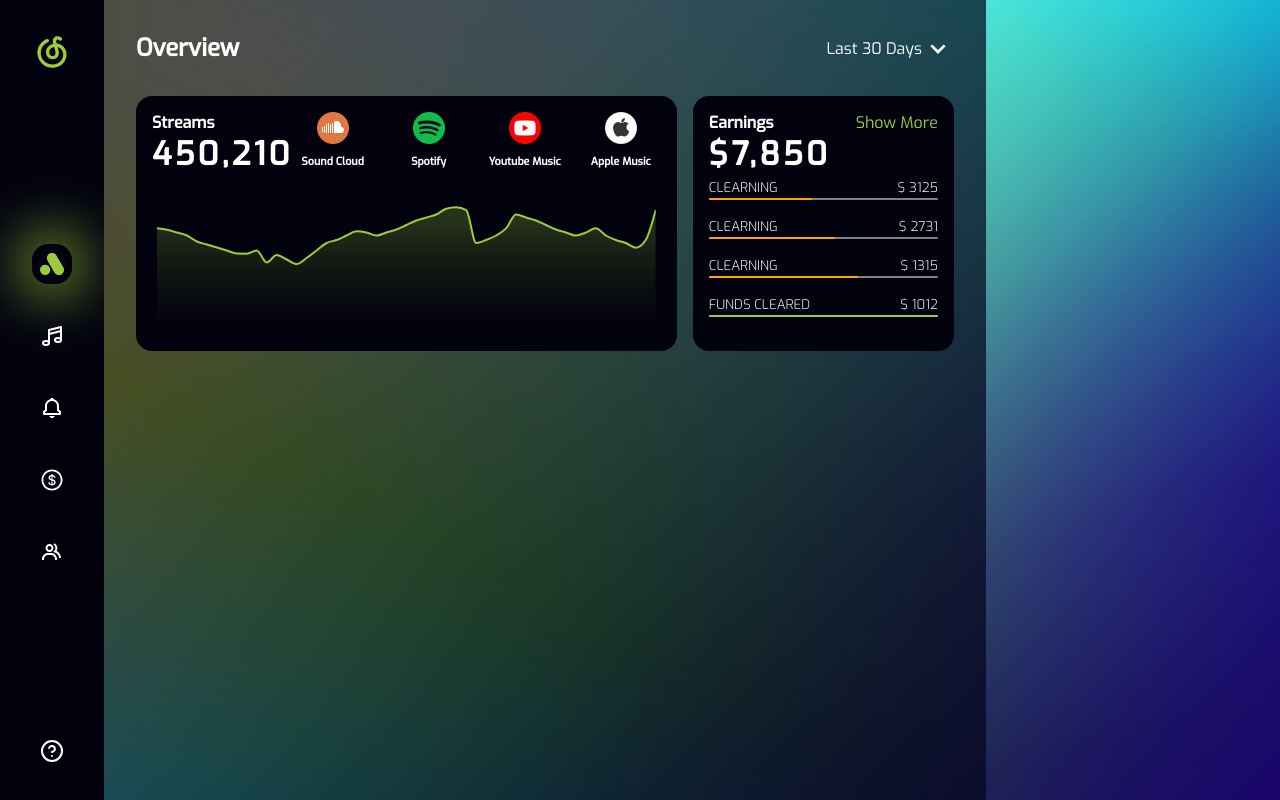
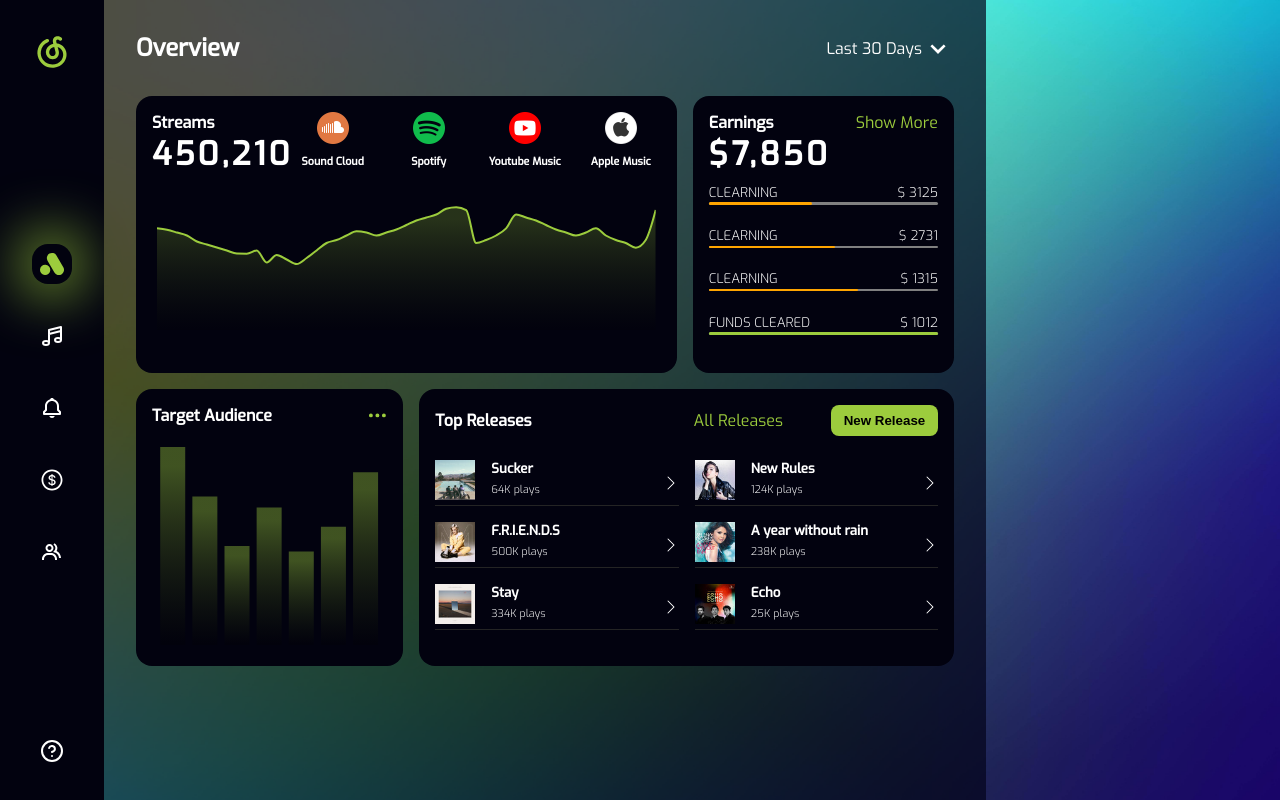
Before and after one commit to rvela042/React-Music-Dashboard, a React (Create React App) app: page / in a window 1280 px wide. Built offline with nearby package versions, Linux system fonts and the light colour scheme.

Commit message:
added the top releases card

```diff
--- a/src/components/Dashboard.jsx
+++ b/src/components/Dashboard.jsx
@@ -44,4 +44,5 @@
       gap: 1rem;
     }
   }
+
 `;
--- a/src/components/TargetAudeince.jsx
+++ b/src/components/TargetAudeince.jsx
@@ -26,7 +26,67 @@
       uv: 3490,
     },
   ];
-  return <Section></Section>;
+  return (
+    <Section>
+      <div className="title-container">
+        <div className="title">
+          <h4>Target Audience</h4>
+          <BsThreeDots />
+        </div>
+      </div>
+      <div className="chart">
+        <ResponsiveContainer width="100%" height="100%">
+          <BarChart width={500} height={300} data={data}>
+            <Tooltip cursor={{ fill: "#3d741d7a" }} />
+            <defs>
+              <linearGradient id="colorview" x1="0" y1="0" x2="0" y2="1">
+                <stop
+                  offset="40%"
+                  stopColor="var(--primary-color)"
+                  stopOpacity={0.8}
+                />
+                <stop offset="80%" stopColor="#000000ff" stopOpacity={0.3} />
+              </linearGradient>
+            </defs>
+            <Bar
+              dataKey="uv"
+              stackId="a"
+              fill="url(#colorview)"
+              animationBegin={800}
+              animationDuration={2000}
+            />
+          </BarChart>
+        </ResponsiveContainer>
+      </div>
+    </Section>
+  );
 }
 
-const Section = styled.section``;
+const Section = styled.section`
+  ${applyCardStyles}
+  color:white;
+  display: flex;
+  flex-direction: column;
+  justify-content: space-between;
+  .title-container {
+    margin-bottom: 1rem;
+    .title {
+      display: flex;
+      justify-content: space-between;
+      svg {
+        color: var(--primary-color);
+        font-size: 1.3rem;
+        cursor: pointer;
+      }
+    }
+  }
+  .chart {
+    height: 13rem;
+    .recharts-default-tooltip {
+      background-color: var(--dark-background-color) !important;
+      border: none !important;
+      border-radius: 1rem;
+      box-shadow: 0 0 60px 8px var(--primary-color);
+    }
+  }
+`;
--- a/src/components/TopReleases.jsx
+++ b/src/components/TopReleases.jsx
@@ -41,7 +41,92 @@
       image: music6,
     },
   ];
-  return <Section></Section>;
+  return (
+  <Section>
+    <div className="title-container">
+      <div className="title">
+        <h4>Top Releases</h4>
+      </div>
+      <div className="filters">
+        <span>All Releases</span>
+        <button>New Release</button>
+      </div>
+    </div>
+    <div className="musics">
+      {music.map(({ title, plays, image }) => {
+          return (
+            <div className="music" key={title}>
+              <div className="details">
+                <div className="image">
+                  <img src={image} alt="title" />
+                </div>
+                <div className="info">
+                  <h5>{title}</h5>
+                  <h6>{plays}K plays</h6>
+                </div>
+              </div>
+              <BsChevronRight />
+            </div>
+          );
+        })}
+    </div>
+  </Section>
+  );
 }
 
-const Section = styled.section``;
+const Section = styled.section`
+  ${applyCardStyles}
+  color:white;
+  .title-container {
+    display: flex;
+    justify-content: space-between;
+    align-items: center;
+    margin-bottom: 1.5rem;
+    .title {
+    }
+    .filters {
+      display: flex;
+      align-items: center;
+      gap: 3rem;
+      color: var(--primary-color);
+      button {
+        background-color: var(--primary-color);
+        border: none;
+        border-radius: 0.5rem;
+        padding: 0.5rem 0.8rem;
+        cursor: pointer;
+        font-weight: bolder;
+      }
+    }
+  }
+  .musics {
+    display: grid;
+    grid-template-columns: 1fr 1fr;
+    gap: 1rem;
+    .music {
+      border-bottom: 0.1rem solid #242424;
+      width: 100%;
+      display: flex;
+      align-items: center;
+      justify-content: space-between;
+      .details {
+        display: flex;
+        gap: 1rem;
+        .image {
+          img {
+            height: 2.5rem;
+          }
+        }
+        .info {
+          display: flex;
+          flex-direction: column;
+          gap: 0.3rem;
+          h6 {
+            font-weight: 100;
+          }
+        }
+      }
+    }
+  }
+
+`;
```
